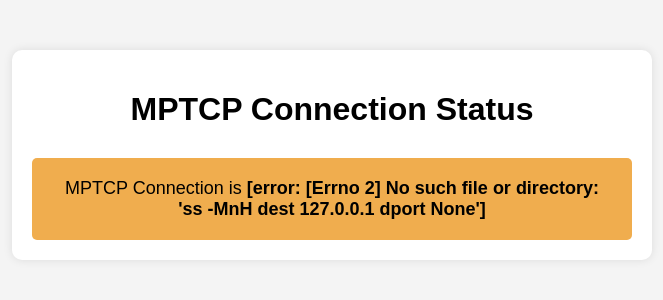
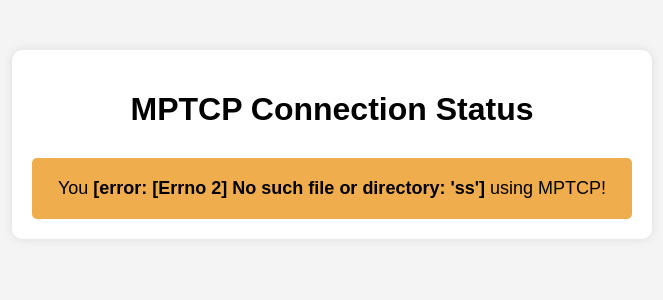
Before and after one commit to mux99/mptcp-check, a Flask app: page / in a window 1280 px wide. Shown: the top 300 px of the page, without its empty margins (308-971 px from the left). Run offline with Flask 3, Linux system fonts and the light colour scheme.

Commit message:
fix ss cmd + HTML modification

```diff
--- a/flask_app/app.py
+++ b/flask_app/app.py
@@ -19,12 +19,12 @@
     port = request.environ.get('REMOTE_PORT')
 
     try:
-        conn = check_output(f"ss -MnH dest {addr} dport {port}").decode()
+        conn = check_output(["ss", "-MnH", "dst", f"{addr}", "dport", f"{port}"]).decode("ascii")
         if conn.startswith("ESTAB"):
-            state_message = 'Established'
+            state_message = 'are'
             state_class = 'success'
         else:
-            state_message = 'Not Established'
+            state_message = 'are not'
             state_class = 'fail'
     except Exception as e:
         state_message = '[error: ' + str(e) + ']'
--- a/flask_app/templates/index.html
+++ b/flask_app/templates/index.html
@@ -10,7 +10,7 @@
     <div class="container">
         <h1>MPTCP Connection Status</h1>
         <div id="connection-status" class="{{ state_class }}">
-            <p>MPTCP Connection is <strong>{{ state_message }}</strong></p>
+            <p>You <strong>{{ state_message }}</strong> using MPTCP!</p>
         </div>
     </div>
 </body>
```
